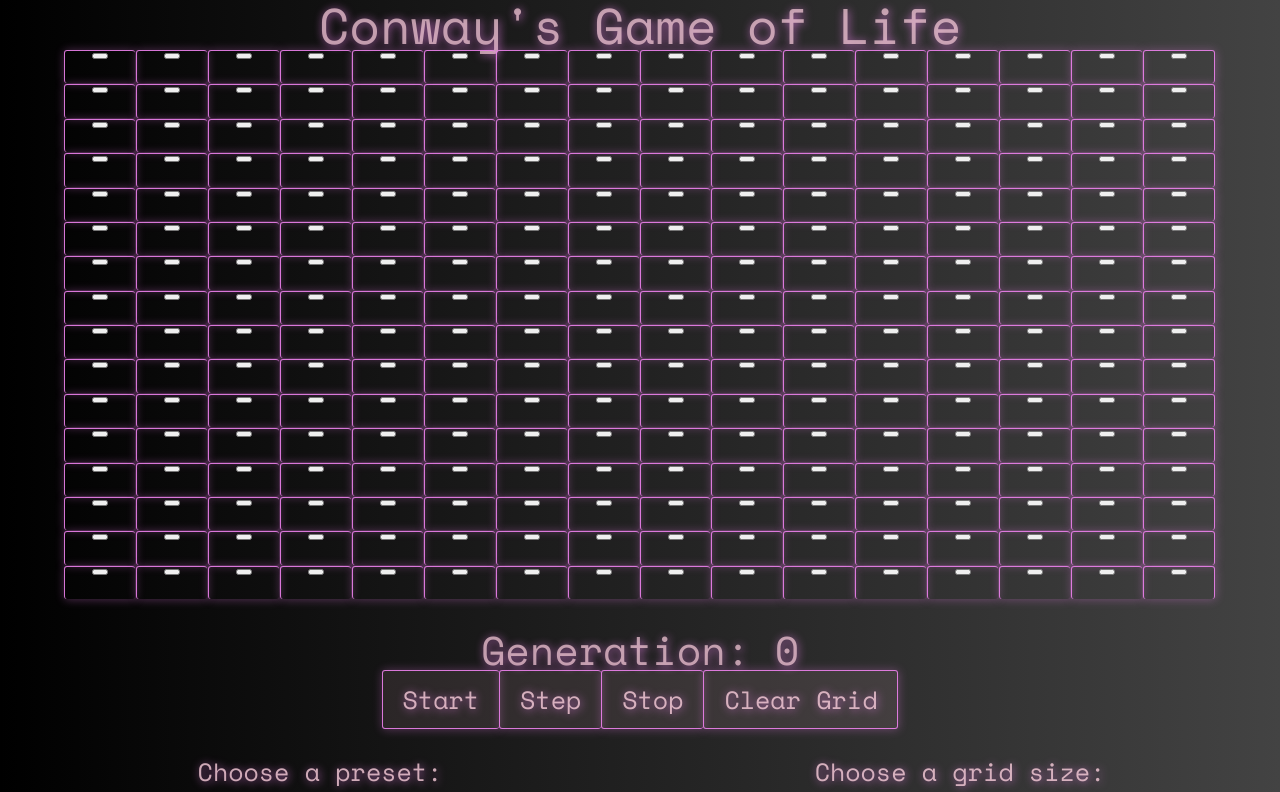
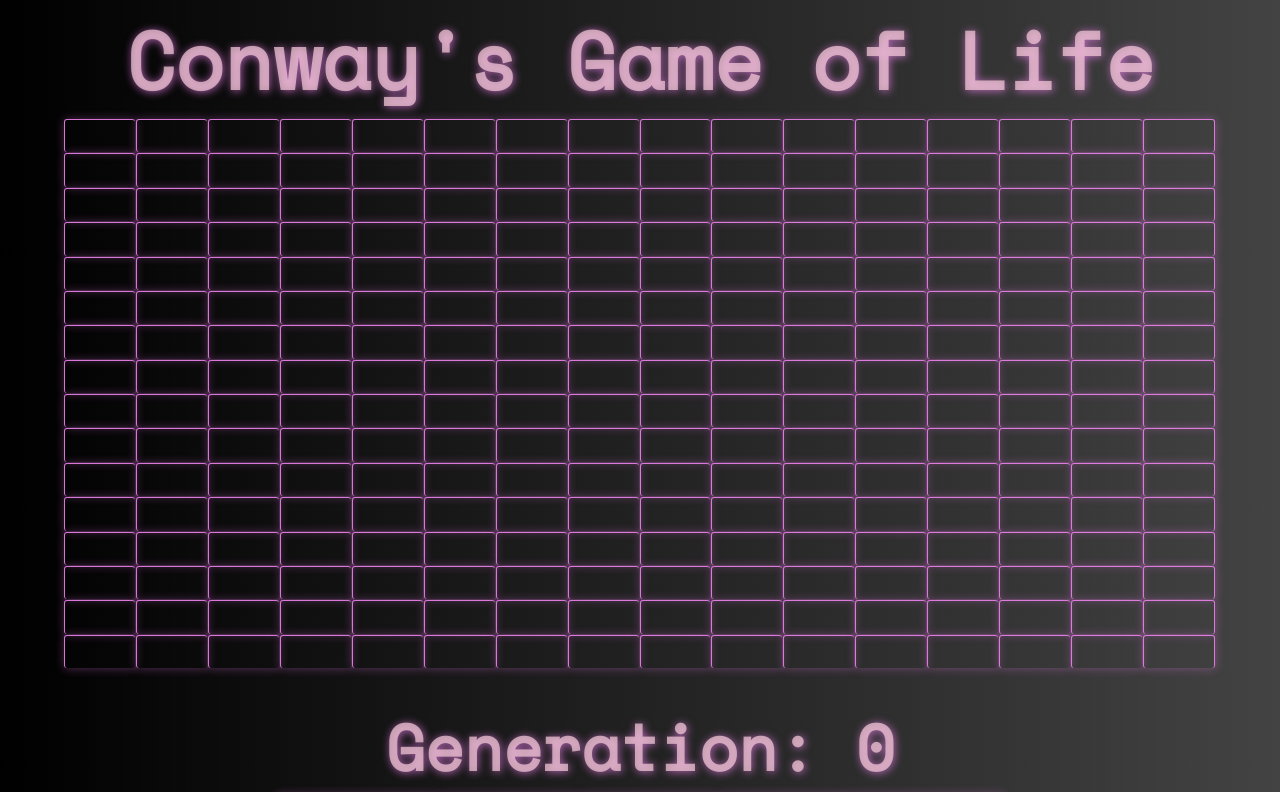
Before and after one commit to bloominstituteoftechnology/CS-Build-Week-1, a React (Create React App) app: page / in a window 1280 px wide. Shown: the top 792 px of the page. Built offline with nearby package versions, Linux system fonts and the light colour scheme.

Commit message:
styles update - setting up css reset with styled components

```diff
--- a/src/App.js
+++ b/src/App.js
@@ -1,4 +1,5 @@
 import React, { Component } from "react";
+import { GlobalStyles } from "./GlobalStyles";
 import { Main, GenerationSection } from "./AppStyles";
 
 import GridSection from "./components/grid/GridSection";
@@ -79,6 +80,8 @@ class App extends Component {
 
   render() {
     return (
+      <>
+        <GlobalStyles />
         <Main>
           <h1>Conway's Game of Life</h1>
           <GridSection
@@ -100,6 +103,7 @@ class App extends Component {
           />
           <RulesSection />
         </Main>
+      </>
     );
   }
 }
--- a/src/AppStyles.js
+++ b/src/AppStyles.js
@@ -1,19 +1,7 @@
 import styled from "styled-components";
 
 export const Main = styled.main`
-  min-height: 100vh;
   text-align: center;
-  background: #000000; /* fallback for old browsers */
-  background: -webkit-linear-gradient(
-    to right,
-    #000000,
-    #434343
-  ); /* Chrome 10-25, Safari 5.1-6 */
-  background: linear-gradient(
-    to right,
-    #000000,
-    #434343
-  ); /* W3C, IE 10+/ Edge, Firefox 16+, Chrome 26+, Opera 12+, Safari 7+ */
 
   h1 {
     font-size: 5rem;
--- /dev/null
+++ b/src/GlobalStyles.js
@@ -0,0 +1,256 @@
+import { createGlobalStyle } from "styled-components";
+
+export const GlobalStyles = createGlobalStyle`
+  /* Base
+  * ========================================================================== */
+
+  html {
+    cursor: default;
+    box-sizing: border-box;
+    background: #000000;
+    background: linear-gradient(
+        to right,
+        #000000,
+        #434343
+    );
+    /*only break work when necessary and add hyphen*/
+    overflow-wrap: anywhere;
+    word-break: break-word;
+    hyphens: auto;
+    /*Prevent adjustments of font size Windows Phone/iOS*/
+    -ms-text-size-adjust: 100%;
+    -webkit-text-size-adjust: 100%;
+    /*Remove grey highlight on links in iOS*/
+    -webkit-tap-highlight-color: transparent;
+  }
+
+  *,
+  *::before,
+  *::after {
+    box-sizing: inherit;
+    position: relative;
+    outline-width: 2.5px;
+    outline-color: yellow;
+  }
+
+  html,
+  body {
+    margin: 0;
+    padding: 0;
+  }
+
+  /* Forms/controls
+  * ========================================================================== */
+
+  /*block labels to stay above inputs*/
+  label {
+    display: block;
+  }
+
+  /*Remove margin and padding, and inherit font on controls*/
+  button,
+  input,
+  select {
+    margin: 0;
+    padding: 0;
+    font: inherit;
+  }
+
+  /*1rem default for inputs to avoid zoom on ios*/
+  input, select {
+    font-size: 1rem;
+  }
+
+  /*Correct the inability to style buttons in iOS and Safari*/
+  button,
+  [type="button"],
+  [type="reset"],
+  [type="submit"] {
+    -webkit-appearance: button;
+  }
+
+  /*Remove the inheritance of text transform in Firefox*/
+  select {
+    text-transform: none;
+  }
+
+  /*Single taps are dispatched immediately on clickable elements*/
+  a,
+  button,
+  input,
+  label,
+  [tabindex] {
+    -ms-touch-action: manipulation;
+    touch-action: manipulation;
+  }
+
+  /*Button defaults*/
+  button {
+    border: none;
+    cursor: pointer;
+    user-select: none;
+    -webkit-user-select: none;
+    background-color: transparent;
+  }
+
+  /* a11y/UI
+  * ========================================================================== */
+
+  /*visual cursor hints*/
+  [aria-busy="true"] {
+    cursor: progress;
+  }
+
+  [aria-disabled="true"],
+  [disabled] {
+    cursor: not-allowed;
+    pointer-events: none;
+  }
+
+  /**
+  * Remove the inner border and padding of focus outlines in Firefox.
+  */
+  ::-moz-focus-inner {
+    border-style: none;
+    padding: 0;
+  }
+
+  /**
+  * Restore the focus outline styles unset by the previous rule in Firefox.
+  */
+  :-moz-focusring {
+    outline: 1px dotted ButtonText;
+  }
+
+  /* Grouping content
+  * ========================================================================== */
+
+  /*Remove all margin/padding on lists*/
+  ul, ol, li, dl, dd, dt {
+    margin: 0;
+    padding: 0;
+  }
+
+  /*default list styles*/
+  ul, ol {
+    list-style: none;
+  }
+
+  /* Table content
+  * ========================================================================== */
+
+  /*Remove all margin/padding on tables*/
+  table, caption, tbody, tfoot, thead, tr, th, td {
+    margin: 0;
+    padding: 0;
+  }
+
+  /* removes spacing between cells in tables */
+  table{
+    border-collapse: collapse;
+  }
+
+  /* Text-level styles
+  * ========================================================================== */
+
+  /*default header styles*/
+  h1, h2, h3, h4, h5, h6 {
+    margin: 0;
+    padding: 0;
+    font-family: 'Space Mono', monospace;
+  }
+
+  /*default text styles*/
+  p,
+  a,
+  button,
+  li,
+  dd,
+  dt,
+  label,
+  b,
+  strong,
+  legend {
+    margin: 0;
+    padding: 0;
+    font-family: 'Space Mono', monospace;
+  }
+
+  /*line height for text*/
+  p, dd, li {
+    line-height: 1.5;
+  }
+
+  /*bold font weight for titles/important text*/
+  b,
+  strong,
+  dt,
+  legend {
+    font-weight: bold;
+  }
+
+  /* Text-level sizing
+  * ========================================================================== */
+  p,
+  a,
+  button,
+  li,
+  dd,
+  dt,
+  label,
+  b,
+  strong,
+  legend {
+    font-size: 1rem;
+  }
+
+  h4 {
+    font-size: 1.125rem;
+
+    @media (min-width: 1000px) {
+      font-size: 1.2rem;
+    }
+  }
+
+  h3 {
+    font-size: 1.266rem;
+
+    @media (min-width: 1000px) {
+      font-size: 1.44rem;
+    }
+  }
+
+  h2 {
+    font-size: 1.424rem;
+
+    @media (min-width: 1000px) {
+      font-size: 1.728rem;
+    }
+  }
+
+  h1 {
+    font-size: 1.602rem;
+
+    @media (min-width: 1000px) {
+      font-size: 2.074rem;
+    }
+  }
+
+  /* General styles
+  * ========================================================================== */
+
+  .visually-hidden {
+    position: absolute;
+    clip: rect(0, 0, 0, 0);
+    height: 1px;
+    width: 1px;
+    margin: -1px;
+    padding: 0;
+    border: 0;
+    overflow: hidden;
+  }
+
+  .hidden {
+    display: none;
+  }
+`;
--- a/src/index.css
+++ /dev/null
@@ -1,82 +0,0 @@
-/*------------------------------------*\
-RESET
-\*------------------------------------*/
-
-/* http://meyerweb.com/eric/tools/css/reset/
-   v2.0 | 20110126
-   License: none (public domain)
-*/
-
-html, body, div, span, applet, object, iframe,
-h1, h2, h3, h4, h5, h6, p, blockquote, pre,
-a, abbr, acronym, address, big, cite, code,
-del, dfn, em, img, ins, kbd, q, s, samp,
-small, strike, strong, sub, sup, tt, var,
-b, u, i, center,
-dl, dt, dd, ol, ul, li,
-fieldset, form, label, legend,
-table, caption, tbody, tfoot, thead, tr, th, td,
-article, aside, canvas, details, embed,
-figure, figcaption, footer, header, hgroup,
-menu, nav, output, ruby, section, summary,
-time, mark, audio, video {
-	margin: 0;
-	padding: 0;
-	border: 0;
-	font-size: 100%;
-	font: inherit;
-	vertical-align: baseline;
-}
-/* HTML5 display-role reset for older browsers */
-article, aside, details, figcaption, figure,
-footer, header, hgroup, menu, nav, section {
-	display: block;
-}
-body {
-	line-height: 1;
-}
-ol, ul {
-	list-style: none;
-}
-blockquote, q {
-	quotes: none;
-}
-blockquote:before, blockquote:after,
-q:before, q:after {
-	content: '';
-	content: none;
-}
-table {
-	border-collapse: collapse;
-	border-spacing: 0;
-}
-
-/*------------------------------------*\
-General Styles
-\*------------------------------------*/
-
-* {
-	box-sizing: border-box;
-}
-
-html, body, #root {
-	width: 100%;
-	height: 100%;
-	font-family: 'Space Mono', monospace;
-	font-size: 62.5%;
-}
-
-.visually-hidden {
-	position: absolute;
-	clip: rect(0, 0, 0, 0);
-	height: 1px;
-	width: 1px;
-	margin: -1px;
-	padding: 0;
-	border: 0;
-	overflow: hidden;
-}
-
-.hidden {
-	display: none;
-}
--- a/src/index.js
+++ b/src/index.js
@@ -1,6 +1,5 @@
 import React from "react";
 import ReactDOM from "react-dom";
 import App from "./App";
-import "./index.css";
 
 ReactDOM.render(<App />, document.getElementById("root"));
```
Lines whose indentation alone changed are shown as unchanged.
